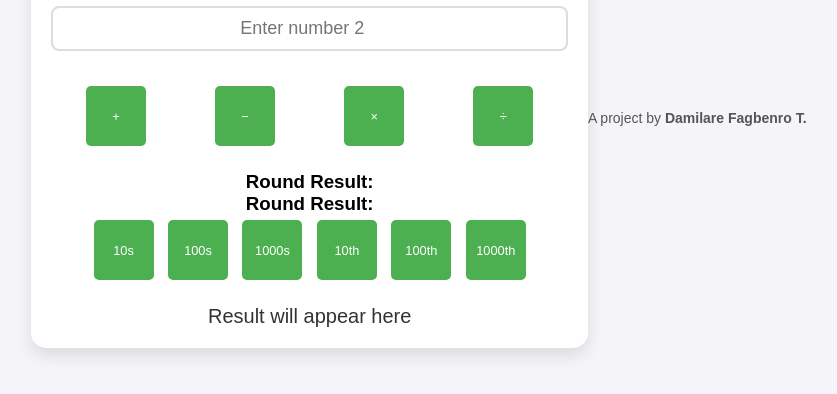
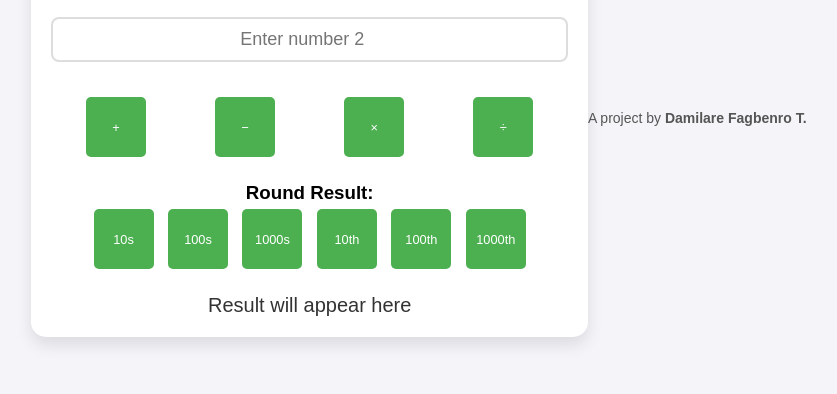
Before and after one commit to DamilareDremel/simple-calc, a website: page index.html in a window 1280 px wide. Shown: the part 292-686 px from the top of the page, without its empty margins (221-1058 px from the left). Drawn offline with Linux system fonts and the light colour scheme.

Commit message:
solve calculate buttons

```diff
--- a/index.html
+++ b/index.html
@@ -19,8 +19,6 @@
             <button id="divide">÷</button>
         </div>
 
-        <!-- Additional buttons for rounding -->
-<h3>Round Result:</h3>
 <!-- Additional buttons for rounding -->
 <h3>Round Result:</h3>
 <button id="nearest-10s">10s</button>
```
